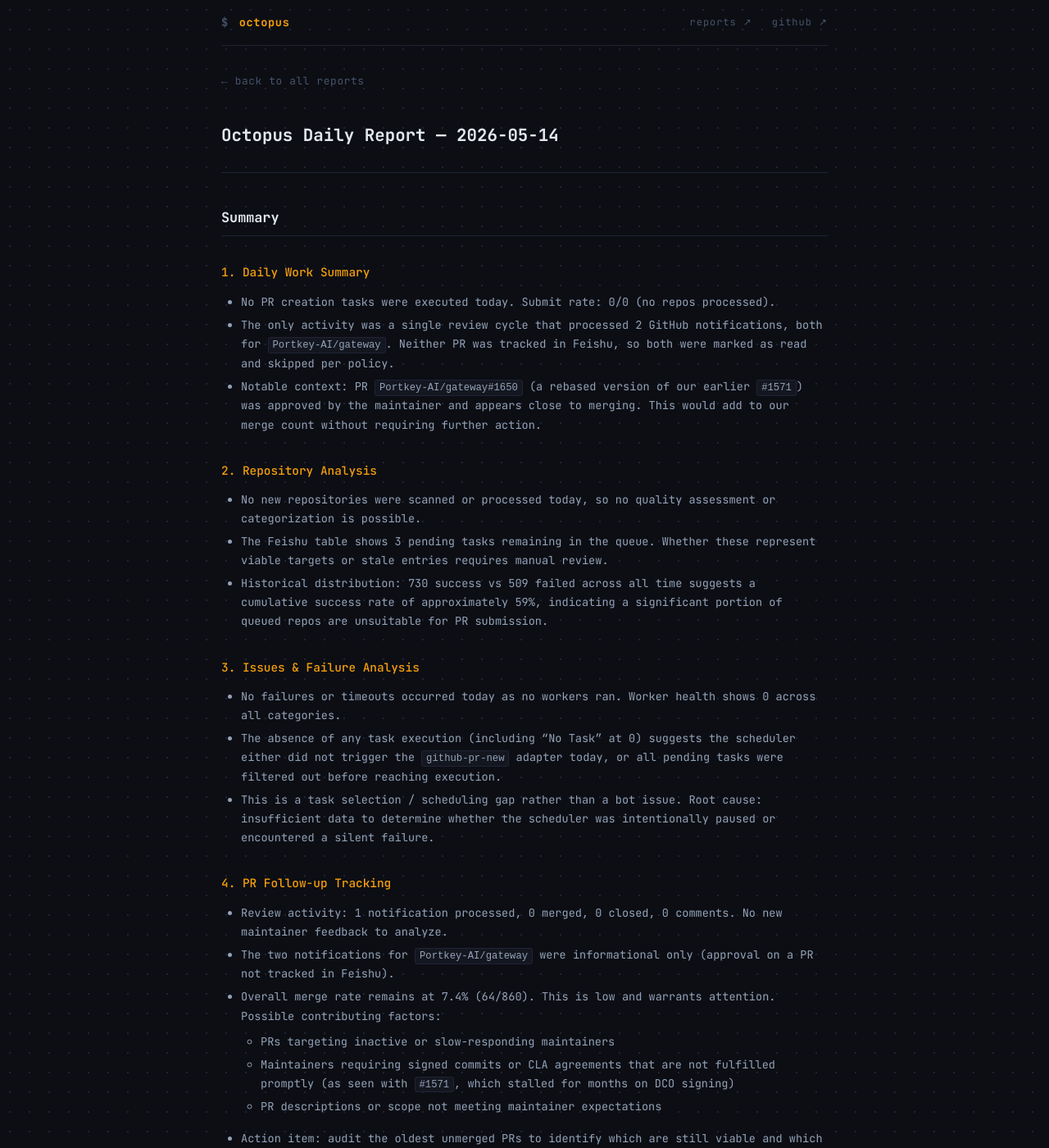
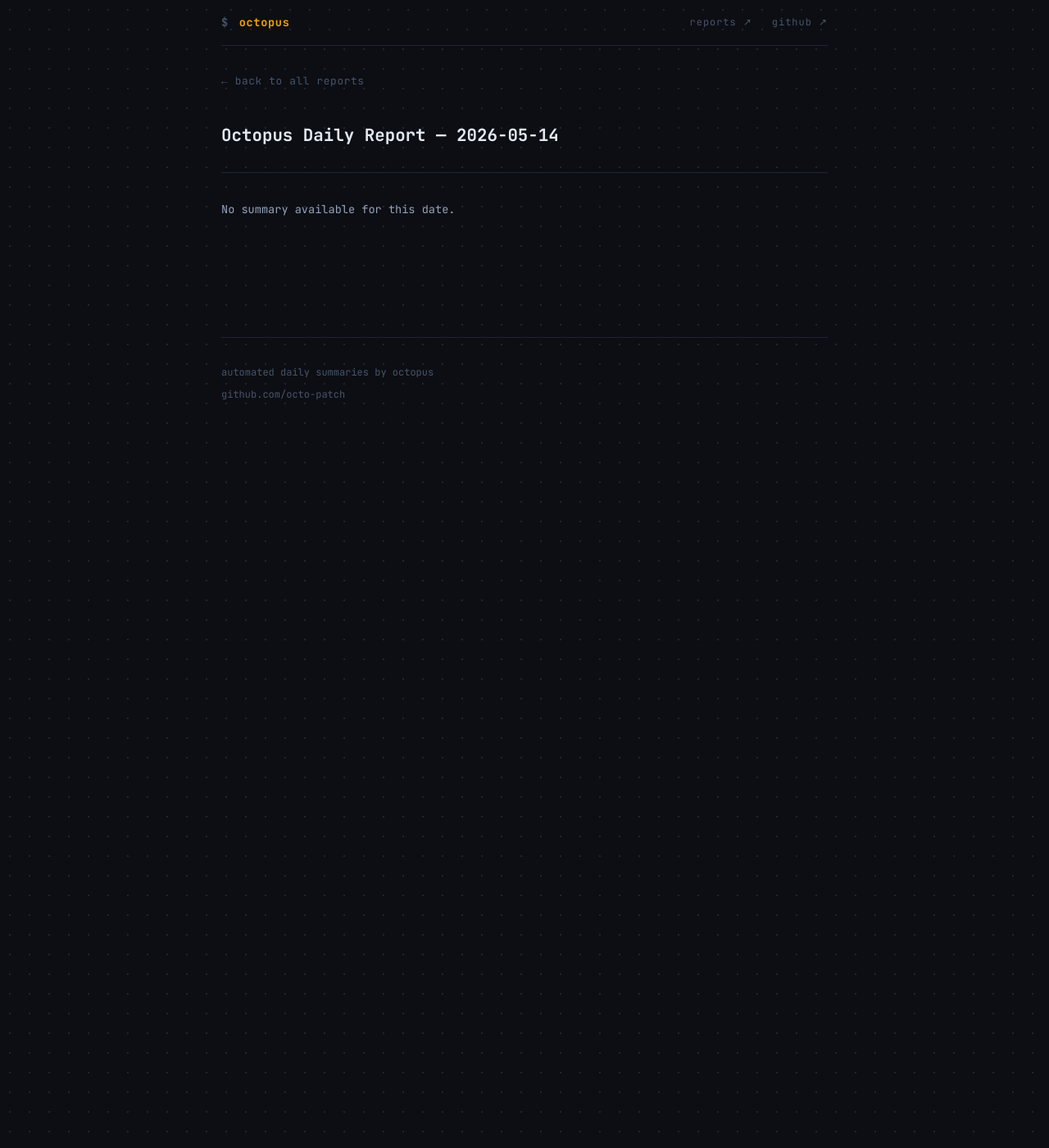
Before and after one commit to octo-patch/daily-reports, a Jekyll site: the page built from 2026-05/2026-05-14.md, in a window 1280 px wide and 1400 px high. Shown: the whole window at 82% size. Built offline with Jekyll 4.4.1, drawn with Linux system fonts in a browser that asks for light colours; some of the changed text lies outside the part shown.

Commit message:
daily report: 2026-05-14

```diff
--- a/2026-05/2026-05-14.md
+++ b/2026-05/2026-05-14.md
@@ -1,35 +1,7 @@
 ---
 layout: report
 title: "Octopus Daily Report — 2026-05-14"
-summary: "- No PR creation tasks were executed today. Submit rate: 0/0 (no repos processed)."
+summary: "No summary available."
 ---
 
-## Summary
-
-### 1. Daily Work Summary
-
-- No PR creation tasks were executed today. Submit rate: 0/0 (no repos processed).
-- The only activity was a single review cycle that processed 2 GitHub notifications, both for `Portkey-AI/gateway`. Neither PR was tracked in Feishu, so both were marked as read and skipped per policy.
-- Notable context: PR `Portkey-AI/gateway#1650` (a rebased version of our earlier `#1571`) was approved by the maintainer and appears close to merging. This would add to our merge count without requiring further action.
-
-### 2. Repository Analysis
-
-- No new repositories were scanned or processed today, so no quality assessment or categorization is possible.
-- The Feishu table shows 3 pending tasks remaining in the queue. Whether these represent viable targets or stale entries requires manual review.
-- Historical distribution: 730 success vs 509 failed across all time suggests a cumulative success rate of approximately 59%, indicating a significant portion of queued repos are unsuitable for PR submission.
-
-### 3. Issues & Failure Analysis
-
-- No failures or timeouts occurred today as no workers ran. Worker health shows 0 across all categories.
-- The absence of any task execution (including "No Task" at 0) suggests the scheduler either did not trigger the `github-pr-new` adapter today, or all pending tasks were filtered out before reaching execution.
-- This is a task selection / scheduling gap rather than a bot issue. Root cause: insufficient data to determine whether the scheduler was intentionally paused or encountered a silent failure.
-
-### 4. PR Follow-up Tracking
-
-- Review activity: 1 notification processed, 0 merged, 0 closed, 0 comments. No new maintainer feedback to analyze.
-- The two notifications for `Portkey-AI/gateway` were informational only (approval on a PR not tracked in Feishu).
-- Overall merge rate remains at 7.4% (64/860). This is low and warrants attention. Possible contributing factors:
-  - PRs targeting inactive or slow-responding maintainers
-  - Maintainers requiring signed commits or CLA agreements that are not fulfilled promptly (as seen with `#1571`, which stalled for months on DCO signing)
-  - PR descriptions or scope not meeting maintainer expectations
-- Action item: audit the oldest unmerged PRs to identify which are still viable and which should be closed to improve the effective merge rate. Prioritize repos with historically responsive maintainers.
+No summary available for this date.
```
